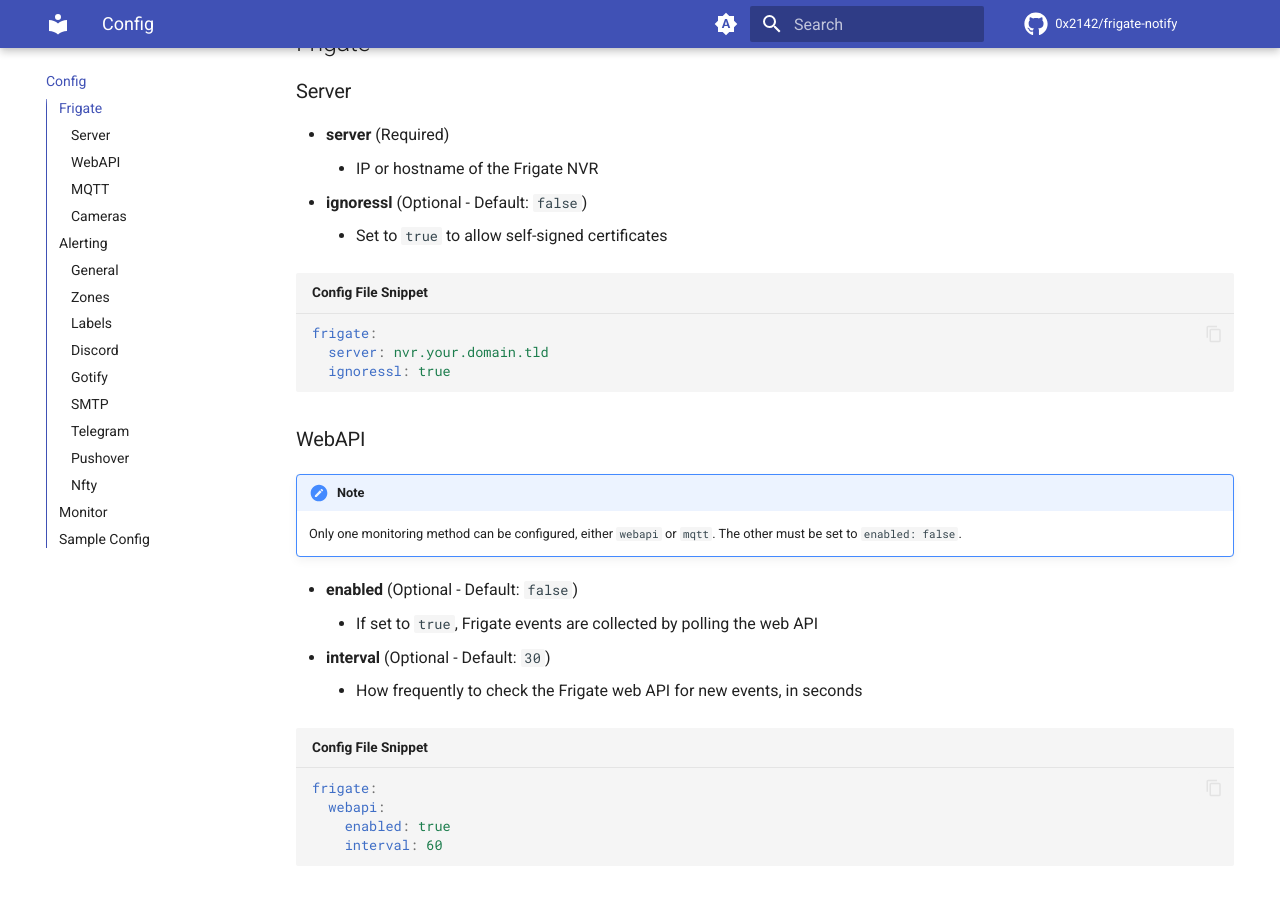
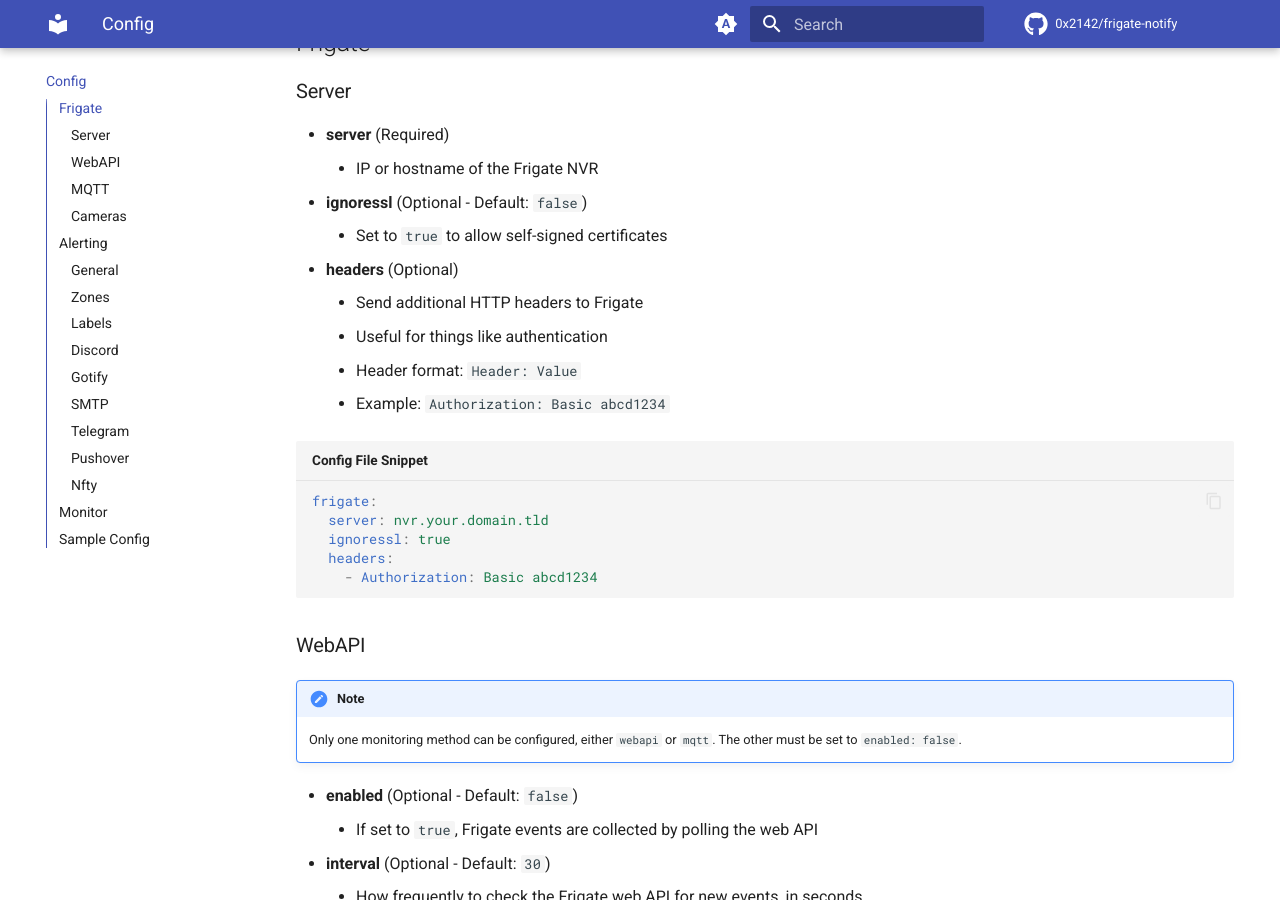
Before and after one commit to 0x2142/frigate-notify, an MkDocs documentation site: the page built from docs/config.md, in a window 1280 px wide and 900 px high, scrolled down 335 px. Built offline with MkDocs 1.6.1 and Material for MkDocs 9.7.7, drawn with Linux system fonts in a browser that asks for light colours; comment, search, counter and statistics services are not loaded.

Commit message:
Add ability to send additional headers to Frigate

````diff
--- a/docs/config.md
+++ b/docs/config.md
@@ -12,11 +12,18 @@
     - IP or hostname of the Frigate NVR
 - **ignoressl** (Optional - Default: `false`)
     - Set to `true` to allow self-signed certificates
+- **headers** (Optional)
+    - Send additional HTTP headers to Frigate
+    - Useful for things like authentication
+    - Header format: `Header: Value`
+    - Example: `Authorization: Basic abcd1234`
 
 ```yaml title="Config File Snippet"
 frigate:
   server: nvr.your.domain.tld
   ignoressl: true
+  headers:
+    - Authorization: Basic abcd1234
 ```
 
 ### WebAPI
@@ -372,9 +379,7 @@
   ignoressl:
 ```
 
-
 ---
-
 
 ## Sample Config { data-search-exclude }
 
@@ -384,6 +389,7 @@
 frigate:
   server:
   ignoressl:
+  headers:
 
   webapi:
     enabled:
--- a/example-config.yml
+++ b/example-config.yml
@@ -9,6 +9,11 @@
   server:
   # Set to true if using SSL & a self-signed certificate
   ignoressl: false
+
+  # List of HTTP headers to send to Frigate, in format Header: Value
+  headers:
+    # Example:
+    # - Authorization: Basic abcd1234
 
   webapi:
     # Set to true to enable event collection via the web API
````
Also changed, not shown: docs/changelog.md (+1 -0 lines), 3 other files.
